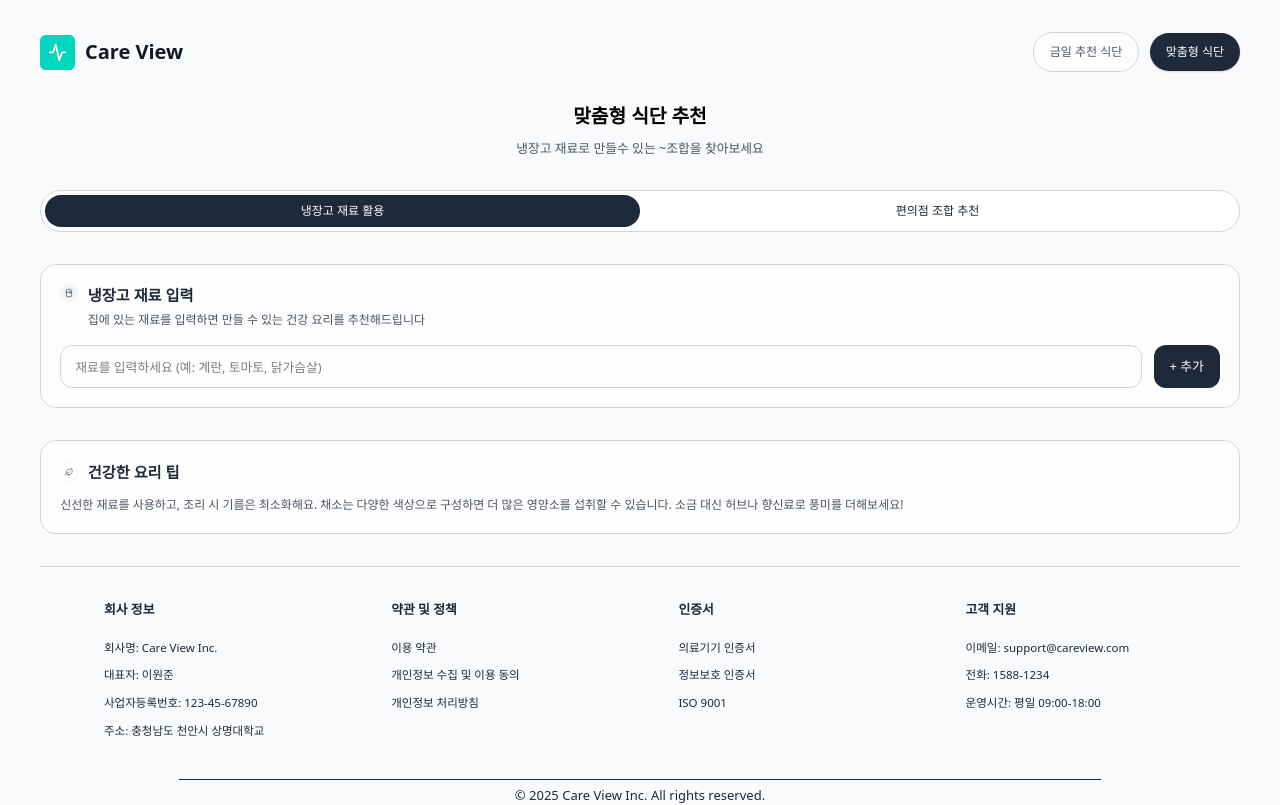
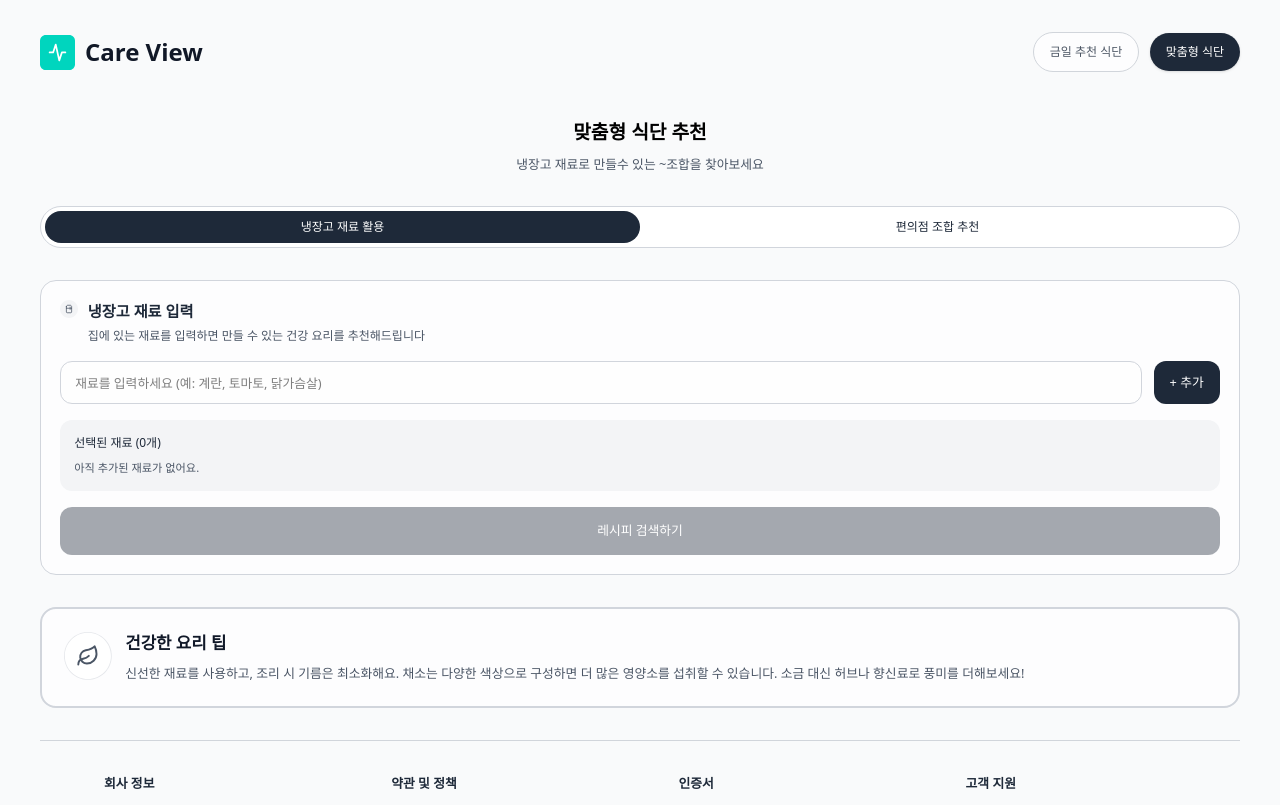
Before and after one commit to SMU-FitNation-Health/FrontEnd, a React (Vite) app: page /refood in a window 1280 px wide. Shown: the top 805 px of the page. Built offline with nearby package versions, Linux system fonts and the light colour scheme.

Commit message:
tipcard 최종

```diff
--- a/src/pages/dailyfood/components/DailyHeader.jsx
+++ b/src/pages/dailyfood/components/DailyHeader.jsx
@@ -16,7 +16,7 @@ export default function DailyHeader() {
     "border border-[#D1D5DB] text-[#4B5563] bg-white/70 hover:bg-white transition-colors";
 
   return (
-    <header className="flex items-center justify-between">
+    <header className="flex items-center justify-between mb-[clamp(18px,6vmin,60px)]">
       <div className="flex items-center gap-[clamp(8px,1.4vmin,10px)]">
         <img
           src={logo}
@@ -24,7 +24,7 @@ export default function DailyHeader() {
           className="w-[clamp(35px,4vmin,80px)] h-auto"
           draggable="false"
         />
-        <span className="text-[clamp(20px,2.4vmin,40px)] font-semibold text-[#111827]">
+        <span className="text-[clamp(20px,3vmin,40px)] font-semibold text-[#111827]">
           Care View
         </span>
       </div>
--- a/src/pages/refood/ReFoodPage.jsx
+++ b/src/pages/refood/ReFoodPage.jsx
@@ -3,62 +3,78 @@ import DailyHeader from "../dailyfood/components/DailyHeader";
 import ReFoodTabs from "./components/ReFoodTabs";
 import IngredientInputCard from "./components/IngredientInputCard";
 import TipsCard from "./components/TipsCard";
+import RecipeResultsSection, { MOCK_RECIPES } from "./components/RecipeResultsSection";
+import ReFoodTitle from "./components/ReFoodTitle";
+import ConveniencePlaceholder from "./components/ConveniencePlaceholder";
 import Footer from "../../layout/footer/Footer.jsx";
 
 export default function ReFoodPage() {
-  const [tab, setTab] = useState("fridge"); // fridge | convenience
+  const [tab, setTab] = useState("fridge");
   const [items, setItems] = useState([]);
+  const [results, setResults] = useState(null); // null = 아직 검색 안함
+
+  const normalize = (s = "") => s.trim().toLowerCase();
 
   const addItem = (value) => {
-    const v = value.trim();
+    const raw = value.trim();
+    const v = normalize(value);
     if (!v) return;
-    if (items.some((x) => x.toLowerCase() === v.toLowerCase())) return;
-    setItems((prev) => [...prev, v]);
+    if (items.some((x) => normalize(x) === v)) return;
+    setItems((prev) => [...prev, raw]);
   };
 
   const removeItem = (value) => {
     setItems((prev) => prev.filter((x) => x !== value));
   };
 
+  const handleSearch = () => {
+    const lower = items.map(normalize);
+
+    const filtered = MOCK_RECIPES.filter((r) =>
+      lower.every((it) =>
+        r.keywords.some((k) => normalize(k).includes(it))
+      )
+    );
+
+    setResults(filtered);
+  };
+
+  const fridgeContent = (
+    <>
+      <IngredientInputCard
+        items={items}
+        onAdd={addItem}
+        onRemove={removeItem}
+        onSearch={handleSearch}
+      />
+
+      <RecipeResultsSection
+        searched={results !== null}
+        results={results || []}
+      />
+
+      <TipsCard />
+    </>
+  );
+
+  const convenienceContent = (
+    <>
+      <ConveniencePlaceholder />
+      <TipsCard />
+    </>
+  );
+
   return (
-    // ✅ DailyFoodPage와 동일한 최상단 래퍼
     <div className="min-h-dvh bg-[#F9FAFB] flex justify-center px-[clamp(16px,4vw,40px)]">
-      {/* ✅ DailyFoodPage와 동일한 내부 컨테이너 (폭/상단 여백/세로 간격) */}
       <div className="w-full max-w-[1440px] py-[clamp(24px,4vh,40px)] space-y-[clamp(24px,4vh,36px)]">
-        {/* 상단 헤더 (위치 동일) */}
         <DailyHeader />
 
-        {/* 중앙 타이틀 */}
-        <div className="w-full flex flex-col items-center text-center gap-[clamp(6px,1.2vmin,10px)]">
-          <h1 className="text-black font-semibold text-[clamp(18px,2.4vmin,28px)] leading-tight">
-            맞춤형 식단 추천
-          </h1>
-          <p className="text-[#4A5565] text-[clamp(12px,1.6vmin,16px)] leading-relaxed">
-            냉장고 재료로 만들수 있는 ~조합을 찾아보세요
-          </p>
-        </div>
+        <ReFoodTitle />
 
-        {/* 탭 */}
         <ReFoodTabs value={tab} onChange={setTab} />
 
-        {/* 메인 컨텐츠 */}
-        {tab === "fridge" ? (
-          <IngredientInputCard
-            items={items}
-            onAdd={addItem}
-            onRemove={removeItem}
-          />
-        ) : (
-          <div className="bg-white/70 border border-[#D1D5DC] rounded-2xl p-[clamp(14px,2.2vmin,20px)]">
-            <div className="text-[clamp(14px,1.8vmin,18px)] text-[#1E2939] font-semibold">
-              편의점 조합 추천
-            </div>
-            <p className="mt-[clamp(6px,1.2vmin,10px)] text-[#4A5565] text-[clamp(12px,1.5vmin,15px)]">
-              이 영역에 편의점 건강 조합 추천 UI가 들어갈 예정입니다.
-            </p>
-          </div>
-        )}
-        <TipsCard />
+        {tab === "fridge" ? fridgeContent : convenienceContent}
+
         <Footer />
       </div>
     </div>
--- /dev/null
+++ b/src/pages/refood/components/ConveniencePlaceholder.jsx
@@ -0,0 +1,14 @@
+import React from "react";
+
+export default function ConveniencePlaceholder() {
+  return (
+    <div className="bg-white/70 border border-[#D1D5DC] rounded-2xl p-[clamp(14px,2.2vmin,20px)]">
+      <div className="text-[clamp(14px,1.8vmin,18px)] text-[#1E2939] font-semibold">
+        편의점 조합 추천
+      </div>
+      <p className="mt-[clamp(6px,1.2vmin,10px)] text-[#4A5565] text-[clamp(12px,1.5vmin,15px)]">
+        이 영역에 편의점 건강 조합 추천 UI가 들어갈 예정입니다.
+      </p>
+    </div>
+  );
+}
--- a/src/pages/refood/components/IngredientInputCard.jsx
+++ b/src/pages/refood/components/IngredientInputCard.jsx
@@ -9,9 +9,15 @@ const S = {
   inputFS: "clamp(12px, 1.6vmin, 15px)",
   chipFS: "clamp(11px, 1.4vmin, 14px)",
   gap: "clamp(8px, 1.5vmin, 14px)",
+  searchH: "clamp(46px, 6vmin, 56px)",
 };
 
-export default function IngredientInputCard({ items = [], onAdd, onRemove }) {
+export default function IngredientInputCard({
+  items = [],
+  onAdd,
+  onRemove,
+  onSearch,
+}) {
   const [val, setVal] = useState("");
 
   const handleAdd = () => {
@@ -27,12 +33,17 @@ export default function IngredientInputCard({ items = [], onAdd, onRemove }) {
   };
 
   return (
-    <section className="bg-white/70 border border-[#D1D5DC] rounded-2xl"
+    <section
+      className="bg-white/70 border border-[#D1D5DC] rounded-2xl"
       style={{ padding: S.cardPad }}
     >
       {/* 제목 */}
       <div className="flex items-start gap-[clamp(8px,1.2vmin,10px)]">
-        <img src={iconRe2} alt="" className="w-[clamp(18px,2.2vmin,22px)] h-auto select-none" />
+        <img
+          src={iconRe2}
+          alt=""
+          className="w-[clamp(18px,2.2vmin,22px)] h-auto select-none"
+        />
         <div className="flex-1">
           <div
             className="text-[#1E2939] font-semibold"
@@ -74,10 +85,18 @@ export default function IngredientInputCard({ items = [], onAdd, onRemove }) {
         </button>
       </div>
 
-      {/* 재료 칩 리스트 */}
-      {items.length > 0 && (
+      {/* 선택된 재료 컨테이너 (배경 F3F4F6) */}
       <div
-          className="mt-[clamp(10px,1.6vmin,14px)] flex flex-wrap"
+        className="mt-[clamp(12px,2vmin,16px)] rounded-xl bg-[#F3F4F6]
+                   p-[clamp(10px,1.8vmin,14px)]"
+      >
+        <div className="text-[#1E2939] font-medium text-[clamp(12px,1.5vmin,14px)]">
+          선택된 재료 ({items.length}개)
+        </div>
+
+        {items.length > 0 ? (
+          <div
+            className="mt-[clamp(8px,1.2vmin,10px)] flex flex-wrap"
             style={{ gap: "clamp(6px,1.2vmin,10px)" }}
           >
             {items.map((it) => (
@@ -90,11 +109,32 @@ export default function IngredientInputCard({ items = [], onAdd, onRemove }) {
                 style={{ fontSize: S.chipFS }}
                 title="클릭하면 삭제"
               >
-              {it}
+                {it} <span className="ml-[4px] opacity-60">×</span>
               </button>
             ))}
           </div>
+        ) : (
+          <div className="mt-[clamp(6px,1vmin,8px)] text-[#4A5565] text-[clamp(11px,1.4vmin,13px)]">
+            아직 추가된 재료가 없어요.
+          </div>
         )}
+      </div>
+
+      {/* 레시피 검색 버튼 (추가 버튼과 동일 색) */}
+      <button
+        type="button"
+        onClick={() => onSearch?.()}
+        disabled={items.length === 0}
+        className={`mt-[clamp(12px,2vmin,16px)] w-full rounded-xl font-medium transition
+          ${
+            items.length === 0
+              ? "bg-[#1E2939]/40 text-white cursor-not-allowed"
+              : "bg-[#1E2939] text-white hover:bg-[#111827]"
+          }`}
+        style={{ height: S.searchH, fontSize: S.inputFS }}
+      >
+        레시피 검색하기
+      </button>
     </section>
   );
 }
--- /dev/null
+++ b/src/pages/refood/components/ReFoodTitle.jsx
@@ -0,0 +1,17 @@
+import React from "react";
+
+export default function ReFoodTitle({
+  title = "맞춤형 식단 추천",
+  subtitle = "냉장고 재료로 만들수 있는 ~조합을 찾아보세요",
+}) {
+  return (
+    <div className="w-full flex flex-col items-center text-center gap-[clamp(6px,1.2vmin,10px)]">
+      <h1 className="text-black font-semibold text-[clamp(18px,2.4vmin,28px)] leading-tight">
+        {title}
+      </h1>
+      <p className="text-[#4A5565] text-[clamp(12px,1.6vmin,16px)] leading-relaxed">
+        {subtitle}
+      </p>
+    </div>
+  );
+}
--- /dev/null
+++ b/src/pages/refood/components/RecipeResultsSection.jsx
@@ -0,0 +1,149 @@
+import React from "react";
+
+export const MOCK_RECIPES = [
+  {
+    id: 1,
+    title: "채소 볶음밥",
+    calories: 420,
+    summary: "냉장고 속 재료로 만드는 영양 만점 볶음밥입니다.",
+    keywords: ["계란", "토마토", "닭가슴살", "양파", "밥"],
+    ingredients: [
+      { name: "현미밥", amount: "200g" },
+      { name: "계란", amount: "1개" },
+      { name: "닭가슴살", amount: "100g" },
+      { name: "토마토", amount: "1개" },
+      { name: "양파", amount: "1/2개" },
+      { name: "간장", amount: "1T" },
+      { name: "올리브오일", amount: "1t" },
+    ],
+    steps: [
+      "양파와 토마토를 잘게 썰어주세요.",
+      "달군 팬에 오일을 두르고 닭가슴살을 먼저 볶습니다.",
+      "양파, 토마토를 넣고 중불에서 볶아주세요.",
+      "현미밥과 간장을 넣고 빠르게 섞어 볶습니다.",
+      "마지막으로 계란을 넣어 스크램블하듯 마무리합니다.",
+    ],
+  },
+  {
+    id: 2,
+    title: "닭가슴살 토마토 샐러드",
+    calories: 280,
+    summary: "단백질과 비타민을 동시에 챙기는 가벼운 한 끼.",
+    keywords: ["닭가슴살", "토마토", "양상추", "오이"],
+    ingredients: [
+      { name: "닭가슴살", amount: "120g" },
+      { name: "토마토", amount: "1개" },
+      { name: "양상추", amount: "한 줌" },
+      { name: "오이", amount: "1/2개" },
+      { name: "발사믹", amount: "1T" },
+    ],
+    steps: [
+      "채소를 먹기 좋게 썰어주세요.",
+      "닭가슴살은 찢어서 준비합니다.",
+      "볼에 채소와 닭가슴살을 담습니다.",
+      "발사믹을 뿌려 가볍게 섞어 완성합니다.",
+    ],
+  },
+  {
+    id: 3,
+    title: "계란 토마토 수프",
+    calories: 190,
+    summary: "따뜻하게 속을 달래주는 간단 수프.",
+    keywords: ["계란", "토마토", "양파"],
+    ingredients: [
+      { name: "토마토", amount: "2개" },
+      { name: "계란", amount: "1개" },
+      { name: "양파", amount: "1/4개" },
+      { name: "소금", amount: "약간" },
+      { name: "후추", amount: "약간" },
+    ],
+    steps: [
+      "토마토와 양파를 잘게 썰어 냄비에 넣습니다.",
+      "약불에서 토마토가 무를 때까지 끓여주세요.",
+      "간을 맞춘 뒤 계란을 풀어 넣고 저어줍니다.",
+      "1~2분 더 끓여 마무리합니다.",
+    ],
+  },
+];
+
+const S = {
+  cardPad: "clamp(14px, 2.2vmin, 20px)",
+  titleFS: "clamp(14px, 1.8vmin, 18px)",
+  bodyFS: "clamp(12px, 1.5vmin, 15px)",
+};
+
+export default function RecipeResultsSection({ searched, results }) {
+  if (!searched) return null;
+
+  return (
+    <section className="space-y-[clamp(10px,2vmin,14px)]">
+      <div className="flex items-center gap-[clamp(6px,1vmin,8px)]">
+        <div className="text-[#1E2939] font-semibold" style={{ fontSize: S.titleFS }}>
+          추천 레시피
+        </div>
+        <div className="text-[clamp(11px,1.3vmin,13px)] text-[#4A5565] border border-[#D1D5DC] bg-white/70 rounded-full px-[8px] py-[2px]">
+          {results.length}개 발견
+        </div>
+      </div>
+
+      {results.length === 0 ? (
+        <div className="bg-white/70 border border-[#D1D5DC] rounded-2xl p-[clamp(14px,2vmin,18px)] text-[#4A5565] text-[clamp(12px,1.5vmin,14px)]">
+          해당 재료로 만들 수 있는 레시피가 아직 없어요. 재료를 더 추가해보세요!
+        </div>
+      ) : (
+        results.map((r) => (
+          <article
+            key={r.id}
+            className="bg-white/70 border border-[#D1D5DC] rounded-2xl"
+            style={{ padding: S.cardPad }}
+          >
+            <div className="flex items-center justify-between">
+              <div className="text-[#111827] font-semibold" style={{ fontSize: S.titleFS }}>
+                {r.title}
+              </div>
+              <div className="text-[#1E2939] font-medium text-[clamp(12px,1.5vmin,14px)]">
+                {r.calories} kcal
+              </div>
+            </div>
+
+            <p
+              className="mt-[clamp(6px,1.2vmin,8px)] text-[#4A5565] leading-relaxed"
+              style={{ fontSize: S.bodyFS }}
+            >
+              {r.summary}
+            </p>
+
+            <div className="mt-[clamp(12px,2vmin,16px)] grid grid-cols-1 md:grid-cols-2 gap-[clamp(10px,2vmin,14px)]">
+              <div>
+                <div className="text-[#1E2939] font-semibold text-[clamp(12px,1.5vmin,14px)] mb-[clamp(6px,1vmin,8px)]">
+                  필요한 재료
+                </div>
+                <ul className="space-y-[clamp(4px,0.8vmin,6px)] text-[#111827] text-[clamp(12px,1.5vmin,14px)]">
+                  {r.ingredients.map((ing, idx) => (
+                    <li key={idx} className="flex gap-[6px]">
+                      <span>•</span>
+                      <span>
+                        {ing.name} {ing.amount}
+                      </span>
+                    </li>
+                  ))}
+                </ul>
+              </div>
+
+              <div>
+                <div className="text-[#1E2939] font-semibold text-[clamp(12px,1.5vmin,14px)] mb-[clamp(6px,1vmin,8px)]">
+                  조리 방법
+                </div>
+                <ol className="space-y-[clamp(4px,0.8vmin,6px)] text-[#111827] text-[clamp(12px,1.5vmin,14px)] list-decimal pl-[18px]">
+                  {r.steps.map((st, idx) => (
+                    <li key={idx}>{st}</li>
+                  ))}
+                </ol>
+              </div>
+            </div>
+          </article>
+        ))
+      )}
+    </section>
+  );
+}
--- a/src/pages/refood/components/TipsCard.jsx
+++ b/src/pages/refood/components/TipsCard.jsx
@@ -2,34 +2,45 @@ import React from "react";
 import iconRe1 from "../../../assets/refood/re1.svg";
 
 const S = {
-  cardPad: "clamp(14px, 2.4vmin, 22px)",
-  titleFS: "clamp(14px, 1.9vmin, 18px)",
-  bodyFS: "clamp(12px, 1.5vmin, 15px)",
+  cardPad: "clamp(20px, 2.8vmin, 30px)",
+  titleFS: "clamp(16px, 2.1vmin, 30px)",
+  bodyFS: "clamp(12px, 1.6vmin, 15px)",
+  iconW: "clamp(40px, 6vmin, 70px)",
 };
 
 export default function TipsCard() {
   return (
     <section
-      className="bg-white/70 border border-[#D1D5DC] rounded-2xl"
+      className="bg-white/70 border-2 border-[#D1D5DC] rounded-2xl"
       style={{ padding: S.cardPad }}
     >
-      <div className="flex items-center gap-[clamp(8px,1.2vmin,10px)]">
-        <img src={iconRe1} alt="" className="w-[clamp(18px,2.2vmin,22px)] h-auto select-none" />
+      {/* 아이콘, 텍스트 */}
+      <div className="flex items-start gap-[clamp(8px,1.6vmin,14px)]">
+        <img
+          src={iconRe1}
+          alt=""
+          className="h-auto select-none flex-none"
+          style={{ width: S.iconW }}
+        />
+
+        {/* 오른쪽 텍스트 블록 */}
+        <div className="flex flex-col">
           <div
-          className="text-[#1E2939] font-semibold"
+            className="text-[#101828] font-semibold leading-tight"
             style={{ fontSize: S.titleFS }}
           >
             건강한 요리 팁
           </div>
-      </div>
 
           <p
-        className="text-[#4A5565] mt-[clamp(8px,1.4vmin,12px)] leading-relaxed"
+            className="text-[#4A5565] mt-[clamp(6px,1.3vmin,10px)] leading-relaxed"
             style={{ fontSize: S.bodyFS }}
           >
             신선한 재료를 사용하고, 조리 시 기름은 최소화해요. 채소는 다양한 색상으로 구성하면
             더 많은 영양소를 섭취할 수 있습니다. 소금 대신 허브나 향신료로 풍미를 더해보세요!
           </p>
+        </div>
+      </div>
     </section>
   );
 }
```
Lines whose indentation alone changed are shown as unchanged.
